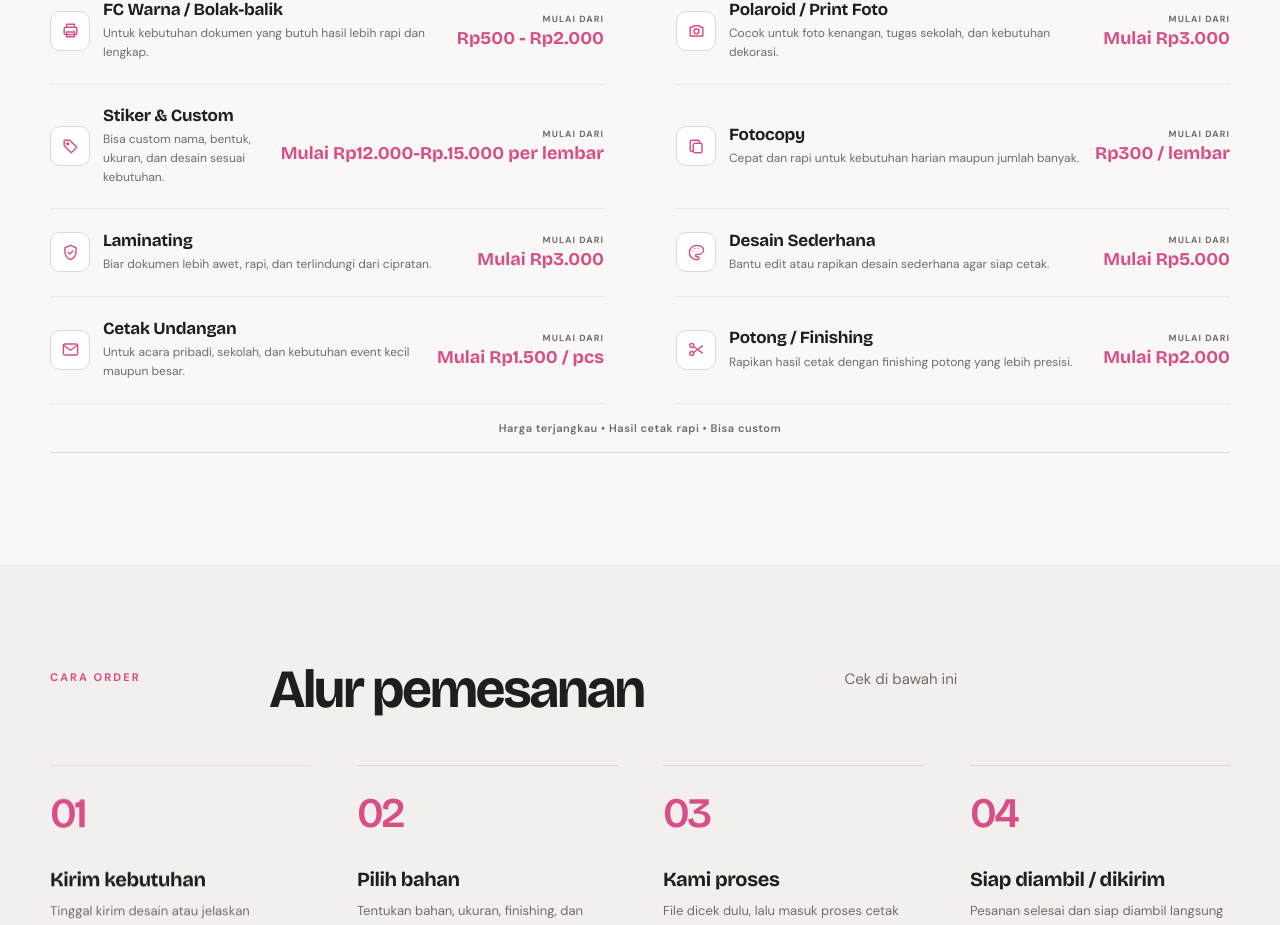
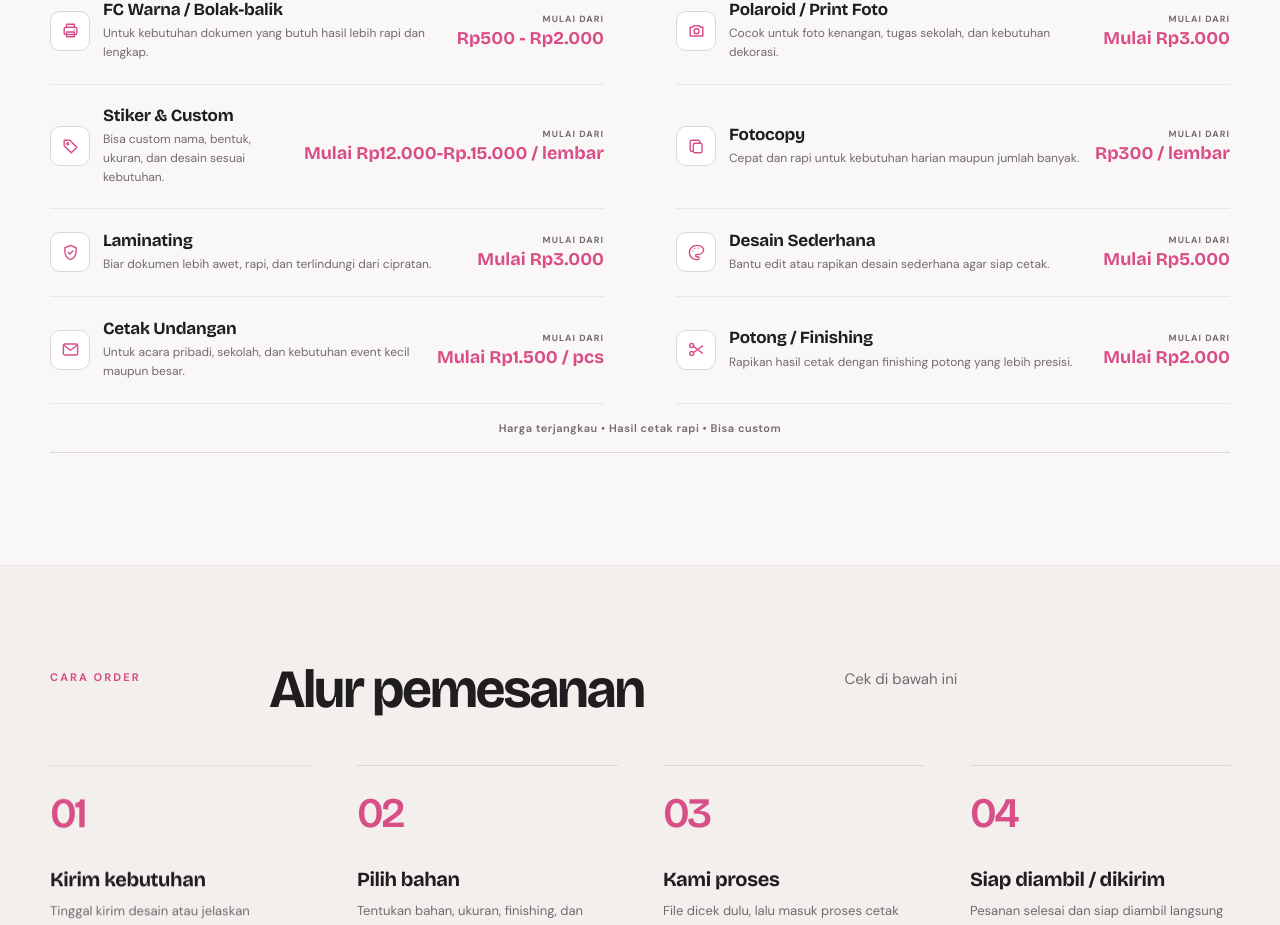
Before and after one commit to rizqiadryansyah/Putiprint-website-final, a React (Vite) app: page / in a window 1280 px wide. Shown: the part 3201-4126 px from the top of the page. Built offline with nearby package versions, Linux system fonts and the light colour scheme.

Commit message:
Fix pricelist 2

```diff
--- a/src/App.jsx
+++ b/src/App.jsx
@@ -301,7 +301,7 @@ export default function App() {
       icon: "tag",
       title: "Stiker & Custom",
       text: "Bisa custom nama, bentuk, ukuran, dan desain sesuai kebutuhan.",
-      price: "Mulai Rp12.000-Rp.15.000 per lembar",
+      price: "Mulai Rp12.000-Rp.15.000 / lembar",
     },
     {
       icon: "copy",
```
